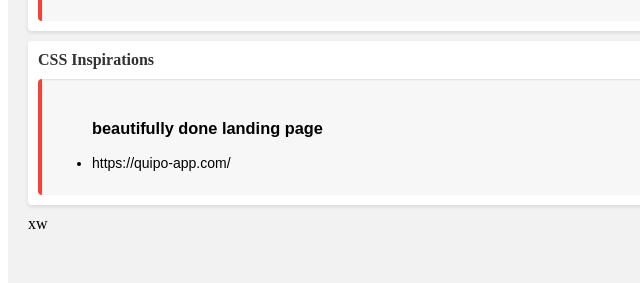
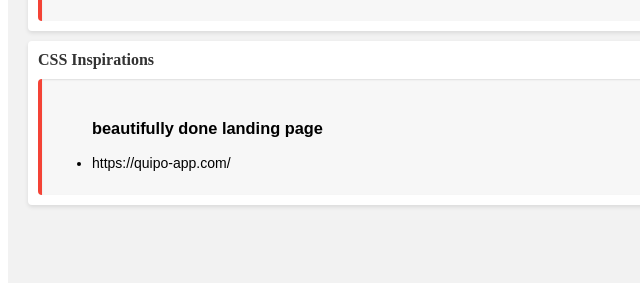
Before and after one commit to SarumanTheDork/SarumanTheDork.github.io, a plain HTML site: page index.html in a window 1280 px wide. Shown: the part 443-726 px from the top of the page, 0-640 px from the left. Drawn offline with nearby package versions, Linux system fonts and the light colour scheme.

Commit message:
Update index.html

```diff
--- a/index.html
+++ b/index.html
@@ -57,5 +57,3 @@
 </div>
 </body>
 </html>
-
-xw
```
